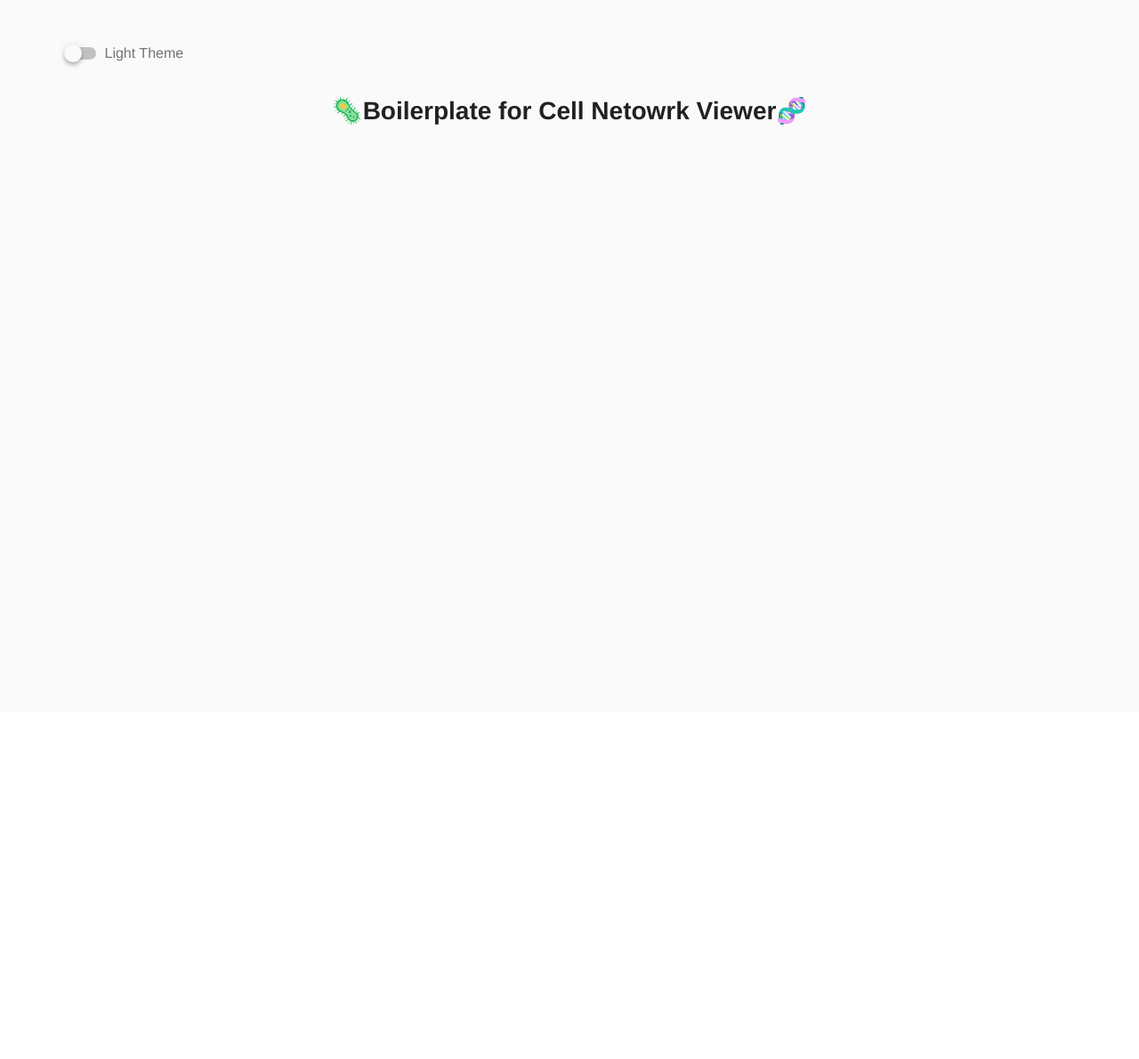
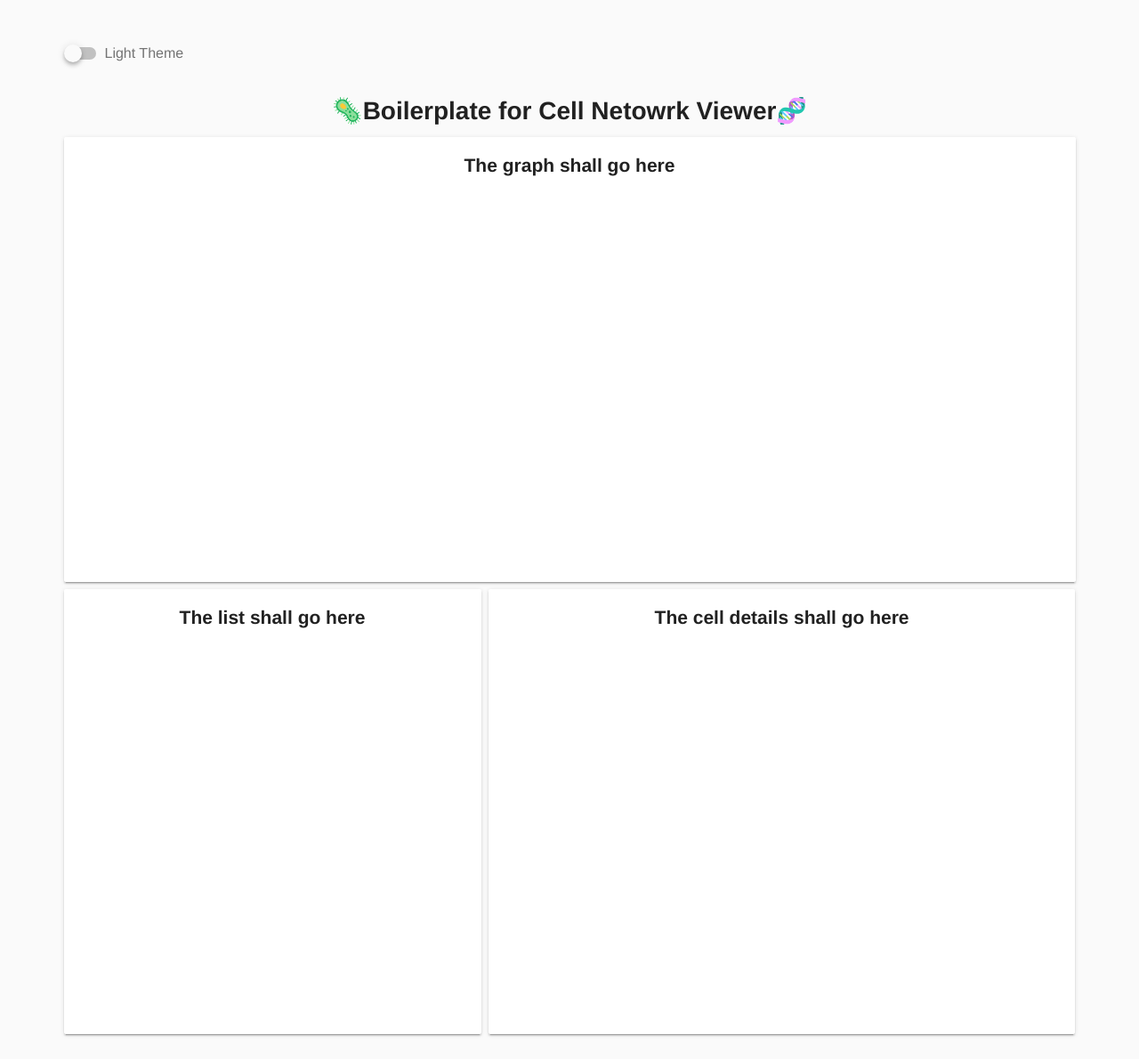
Before and after one commit to uwgraphics/CellOViewer, a Vue app: page / in a window 1280 px wide. Shown: the whole page at 89% size. Before the commit the page ends 800 px from the top, so only its background shows below. Built offline with nearby package versions, Linux system fonts and the light colour scheme.

Commit message:
Added basic layout

```diff
--- a/src/App.vue
+++ b/src/App.vue
@@ -10,7 +10,20 @@
         </v-layout>
         <v-layout row wrap align-center>
           <v-flex>
-            <HelloWorld msg="Boilerplate for Cell Netowrk Viewer" />
+            <Header msg="Boilerplate for Cell Netowrk Viewer" />
+          </v-flex>
+        </v-layout>
+        <v-layout row wrap align-center>
+          <v-flex md12>
+            <Graph />
+          </v-flex>
+        </v-layout>
+        <v-layout row wrap align-center>
+          <v-flex md5>
+            <List />
+          </v-flex>
+          <v-flex md7>
+            <Details />
           </v-flex>
         </v-layout>
       </v-container>
@@ -19,12 +32,18 @@
 </template>
 
 <script>
-import HelloWorld from "./components/HelloWorld.vue";
+import Details from "./components/Details.vue";
+import Header from "./components/Header.vue";
+import Graph from "./components/Graph.vue";
+import List from "./components/List.vue";
 
 export default {
   name: "app",
   components: {
-    HelloWorld
+    Details,
+    Header,
+    Graph,
+    List
   },
   computed: {
     selectedTheme: function() {
@@ -47,4 +66,15 @@ export default {
   -moz-osx-font-smoothing: grayscale;
   text-align: center;
 }
+ul {
+  list-style-type: none;
+  padding: 0;
+}
+li {
+  display: inline-block;
+  margin: 0 10px;
+}
+a {
+  color: #42b983;
+}
 </style>
--- /dev/null
+++ b/src/components/Details.vue
@@ -0,0 +1,27 @@
+<template>
+  <v-layout row wrap align-center>
+    <v-flex md12>
+      <v-card height="500">
+        <v-card-text>
+          <h2>The cell details shall go here</h2>
+        </v-card-text>
+      </v-card>
+    </v-flex>
+  </v-layout>
+</template>
+
+<script>
+export default {
+  name: "cell-details",
+  props: [],
+  mounted() {},
+  data() {
+    return {};
+  },
+  methods: {},
+  computed: {}
+};
+</script>
+
+<style>
+</style>
--- /dev/null
+++ b/src/components/Graph.vue
@@ -0,0 +1,27 @@
+<template>
+  <v-layout row wrap align-center>
+    <v-flex md12>
+      <v-card height="500">
+        <v-card-text>
+          <h2>The graph shall go here</h2>
+        </v-card-text>
+      </v-card>
+    </v-flex>
+  </v-layout>
+</template>
+
+<script>
+export default {
+  name: "cell-graph",
+  props: [],
+  mounted() {},
+  data() {
+    return {};
+  },
+  methods: {},
+  computed: {}
+};
+</script>
+
+<style>
+</style>
--- /dev/null
+++ b/src/components/Header.vue
@@ -0,0 +1,20 @@
+<template>
+  <v-layout row wrap align-center>
+    <v-flex md12 center>
+      <h1>&#x1F9A0{{ msg }}&#x1F9EC</h1>
+    </v-flex>
+  </v-layout>
+</template>
+
+<script>
+export default {
+  name: "app-header",
+  props: {
+    msg: String
+  }
+};
+</script>
+
+<!-- Add "scoped" attribute to limit CSS to this component only -->
+<style scoped>
+</style>
--- a/src/components/HelloWorld.vue
+++ /dev/null
@@ -1,32 +0,0 @@
-<template>
-  <div class="hello">
-    <h1>&#x1F9A0{{ msg }}&#x1F9EC</h1>
-  </div>
-</template>
-
-<script>
-export default {
-  name: 'HelloWorld',
-  props: {
-    msg: String
-  }
-}
-</script>
-
-<!-- Add "scoped" attribute to limit CSS to this component only -->
-<style scoped>
-h3 {
-  margin: 40px 0 0;
-}
-ul {
-  list-style-type: none;
-  padding: 0;
-}
-li {
-  display: inline-block;
-  margin: 0 10px;
-}
-a {
-  color: #42b983;
-}
-</style>
--- /dev/null
+++ b/src/components/List.vue
@@ -0,0 +1,27 @@
+<template>
+  <v-layout row wrap align-center>
+    <v-flex md12>
+      <v-card height="500">
+        <v-card-text>
+          <h2>The list shall go here</h2>
+        </v-card-text>
+      </v-card>
+    </v-flex>
+  </v-layout>
+</template>
+
+<script>
+export default {
+  name: "cell-list",
+  props: [],
+  mounted() {},
+  data() {
+    return {};
+  },
+  methods: {},
+  computed: {}
+};
+</script>
+
+<style>
+</style>
```
